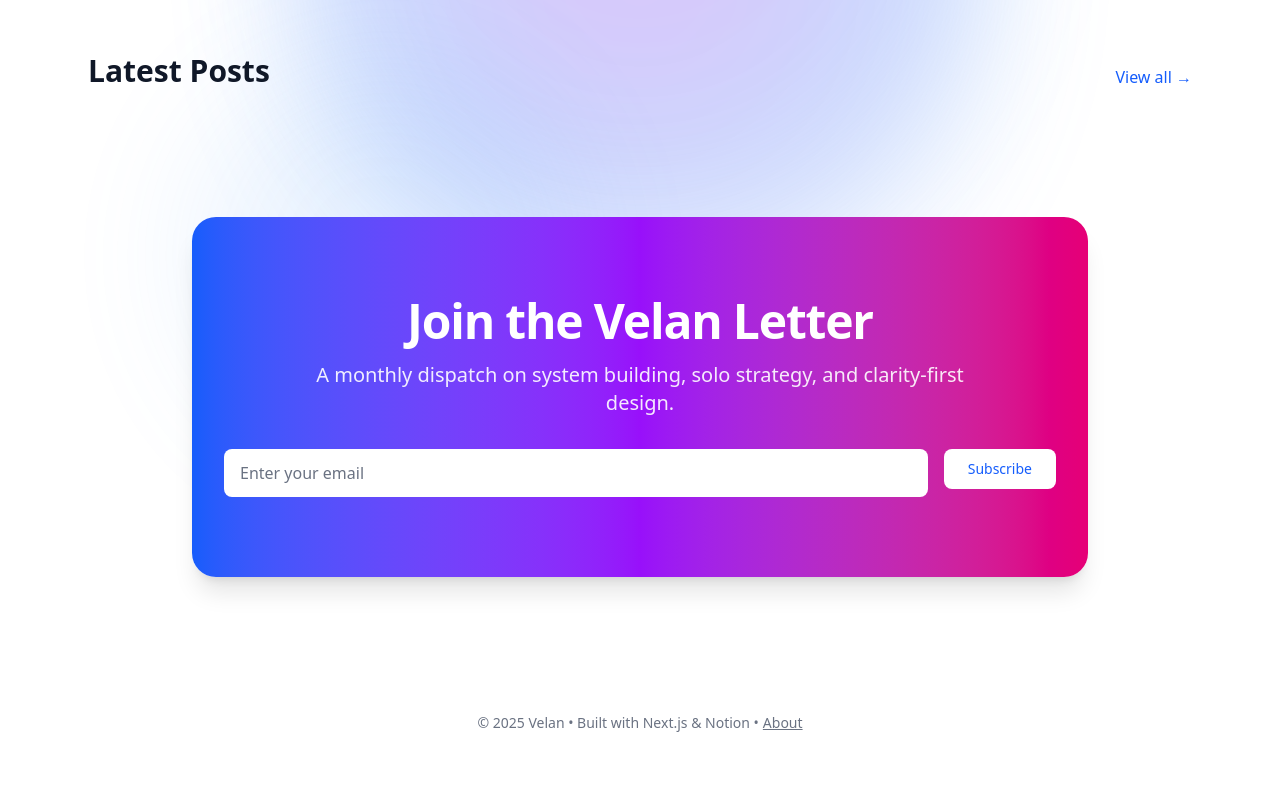
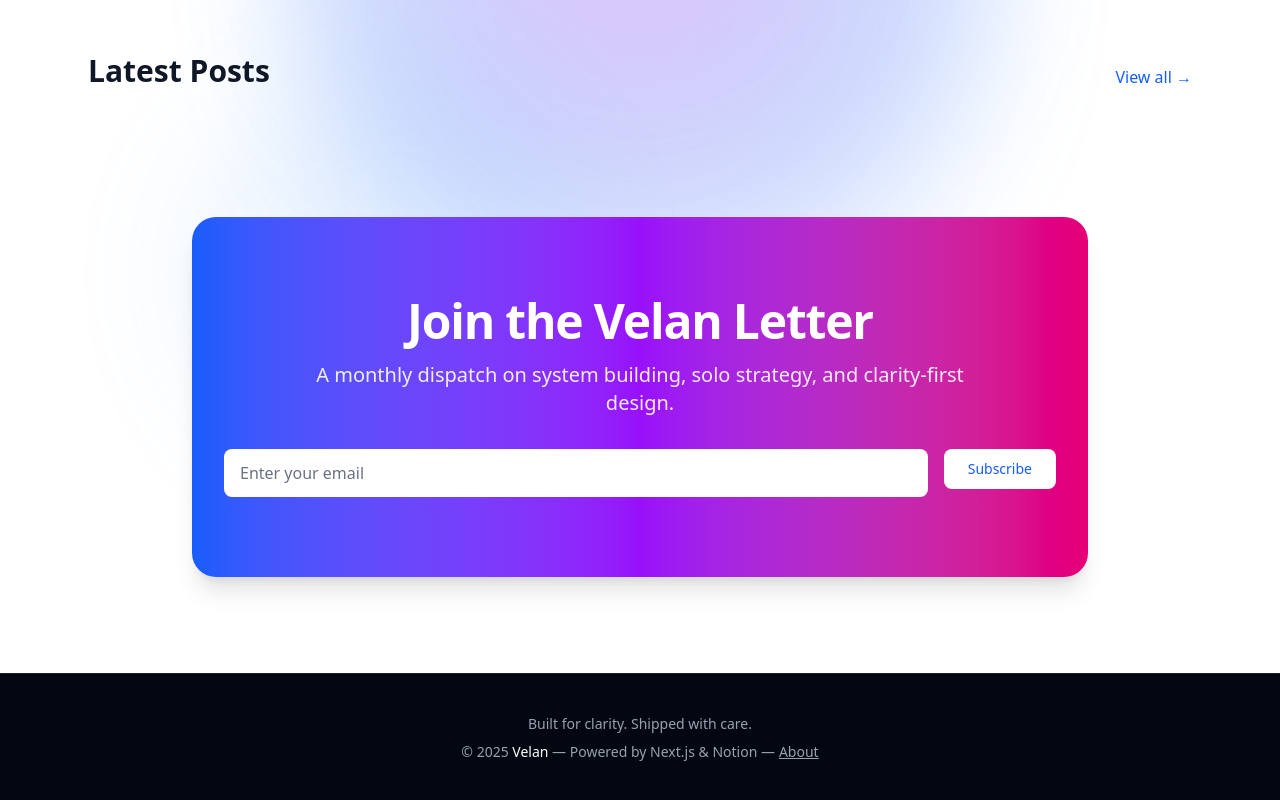
Before and after one commit to zenvel/velan-site, a Next.js app: page / in a window 1280 px wide. Shown: the part 1019-1819 px from the top of the page. Before the commit the page ends 1792 px from the top, so only its background shows below. Built offline with nearby package versions, Linux system fonts and the light colour scheme.

Commit message:
Footer 背景中加入淡淡 radial 渐变增强层次

```diff
--- a/app/page.tsx
+++ b/app/page.tsx
@@ -155,11 +155,28 @@ export default function Home() {
       </section>
 
       {/* Footer */}
-      <footer className="mx-auto mt-24 max-w-4xl px-6 py-10 text-center text-sm text-gray-500 dark:text-gray-400">
-        © {new Date().getFullYear()} Velan • Built with Next.js & Notion •
-        <Link href="/about" className="ml-1 underline">
-          About
-        </Link>
+      <footer className="relative mt-24 border-t border-white/10 bg-gray-950 py-10 px-6 text-center text-sm text-gray-400 overflow-hidden">
+        {/* 背景渐变效果 */}
+        <div className="pointer-events-none absolute inset-0 -z-10 overflow-hidden">
+          <svg className="absolute left-1/2 top-1/2 -translate-x-1/2 -translate-y-1/2 blur-3xl opacity-10"
+              width="800" height="400">
+            <defs>
+              <radialGradient id="footer-grad" cx="50%" cy="50%" r="50%">
+                <stop offset="0%" stopColor="#60a5fa" />
+                <stop offset="100%" stopColor="#a855f7" />
+              </radialGradient>
+            </defs>
+            <circle cx="400" cy="200" r="180" fill="url(#footer-grad)" />
+          </svg>
+        </div>
+
+        <p className="mb-2">Built for clarity. Shipped with care.</p>
+        <p>
+          © {new Date().getFullYear()} <span className="text-white font-medium">Velan</span> — Powered by Next.js & Notion —
+          <Link href="/about" className="ml-1 underline hover:text-white transition-colors">
+            About
+          </Link>
+        </p>
       </footer>
     </main>
   );
```
